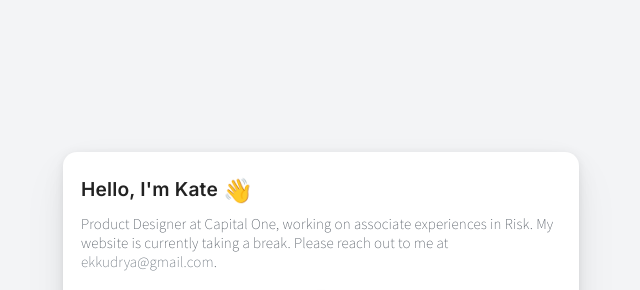
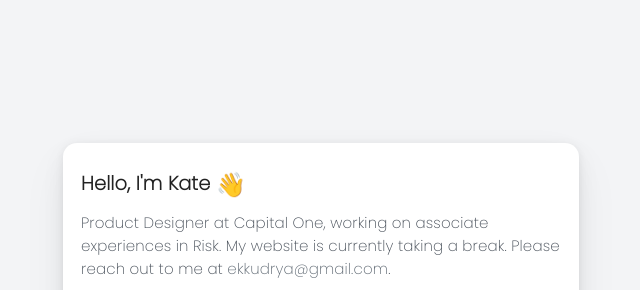
Before and after one commit to katyak1/katyak.github.io, a plain HTML site: page index.html in a window 1280 px wide. Shown: the part 140-430 px from the top of the page, without its empty margins (319-959 px from the left). Drawn offline with Linux system fonts and the light colour scheme.

Commit message:
index.html

```diff
--- a/index.html
+++ b/index.html
@@ -4,10 +4,8 @@
   <meta charset="UTF-8">
   <title>Kate Kudrya – Product Designer</title>
   <meta name="viewport" content="width=device-width, initial-scale=1.0">
-  <!-- Inter font from Google Fonts (for LinkedIn "in") -->
-  <link href="https://fonts.googleapis.com/css?family=Inter:300,400,500,600,700&display=swap" rel="stylesheet">
-  <!-- Source Sans Pro Light for body text -->
-  <link href="https://fonts.googleapis.com/css?family=Source+Sans+Pro:200,300,400,600,700&display=swap" rel="stylesheet">
+  <!-- Poppins font from Google Fonts (Extra Light 200) -->
+  <link href="https://fonts.googleapis.com/css?family=Poppins:200&display=swap" rel="stylesheet">
   <style>
     @font-face {
       font-family: 'Europa';
@@ -19,11 +17,11 @@
       height: 100%;
       margin: 0;
       padding: 0;
-      font-family: 'Source Sans Pro', Arial, Helvetica, sans-serif;
+      font-family: 'Poppins', Arial, Helvetica, sans-serif;
+      font-size: 12px;
+      font-weight: 200; /* Extra Light */
       background: #f3f4f6;
       color: #444c56;
-      font-size: 12px;
-      font-weight: 200; /* Extra light */
     }
     body {
       min-height: 100vh;
@@ -50,16 +48,16 @@
       margin-bottom: 0.7rem;
       color: #222;
       letter-spacing: 0.01em;
-      font-family: 'Europa', "Inter", Arial, Helvetica, sans-serif;
+      font-family: 'Europa', "Poppins", Arial, Helvetica, sans-serif;
       text-align: left;
     }
     .hello-line {
       font-size: 15px;
-      font-weight: 200; /* Extra light */
+      font-weight: 200; /* Poppins Extra Light */
       color: #444c56;
       margin-bottom: 0.7rem;
       letter-spacing: 0.01em;
-      font-family: 'Source Sans Pro', Arial, Helvetica, sans-serif;
+      font-family: 'Poppins', Arial, Helvetica, sans-serif;
       text-align: left;
     }
     .emoji {
@@ -71,8 +69,8 @@
       margin: 0;
       line-height: 1.6;
       color: #5c6670;
-      font-weight: 200; /* Extra light */
-      font-family: 'Source Sans Pro', Arial, Helvetica, sans-serif;
+      font-weight: 200; /* Poppins Extra Light */
+      font-family: 'Poppins', Arial, Helvetica, sans-serif;
       text-align: left;
       white-space: pre-line;
     }
@@ -80,8 +78,8 @@
       color: #5c6670;
       font-size: 15px;
       cursor: pointer;
-      font-family: 'Source Sans Pro', Arial, Helvetica, sans-serif;
-      font-weight: 200; /* Extra light */
+      font-family: 'Poppins', Arial, Helvetica, sans-serif;
+      font-weight: 200; /* Poppins Extra Light */
       text-decoration: none;
       transition: color 0.2s, text-decoration 0.2s;
     }
@@ -119,7 +117,7 @@
       display: none;
     }
     .linkedin-in {
-      font-family: "Inter", Arial, Helvetica, sans-serif;
+      font-family: "Poppins", Arial, Helvetica, sans-serif;
       font-weight: bold;
       font-size: 22px;
       color: #b1b1b3;
```
